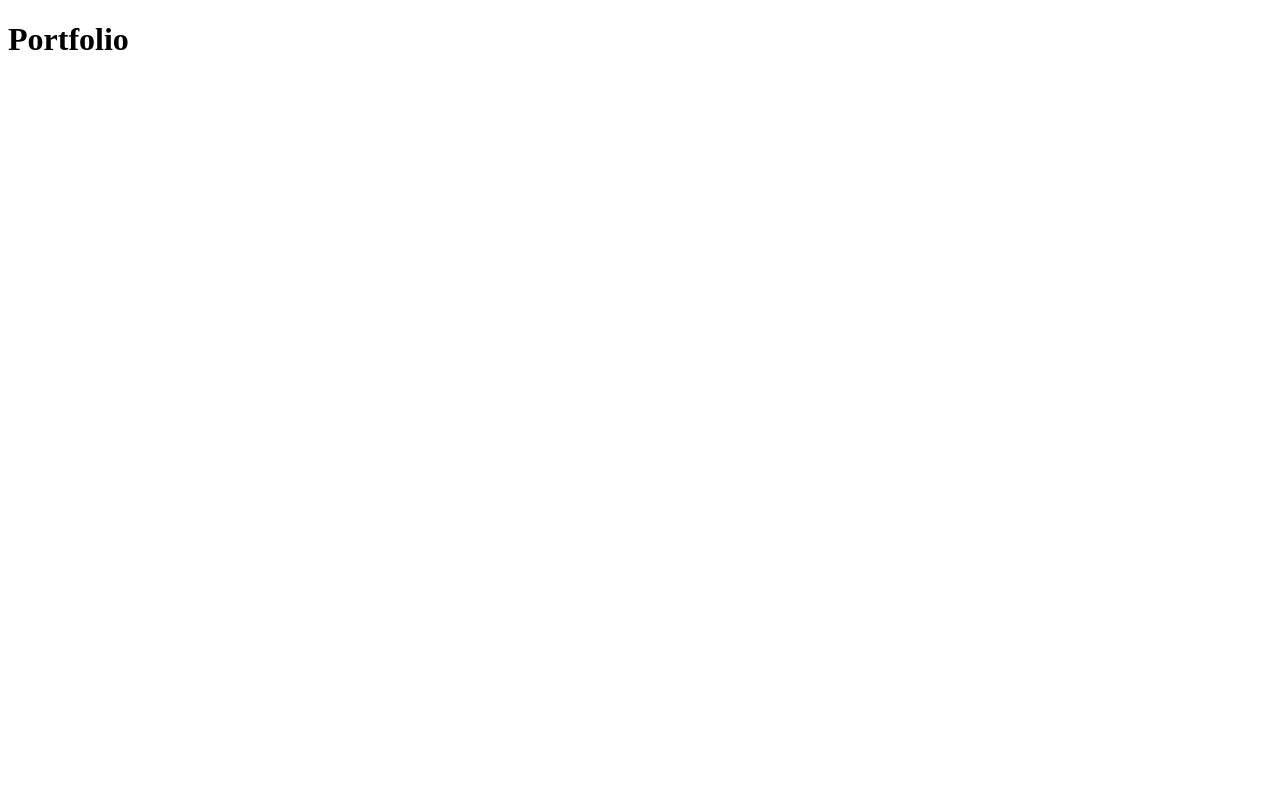
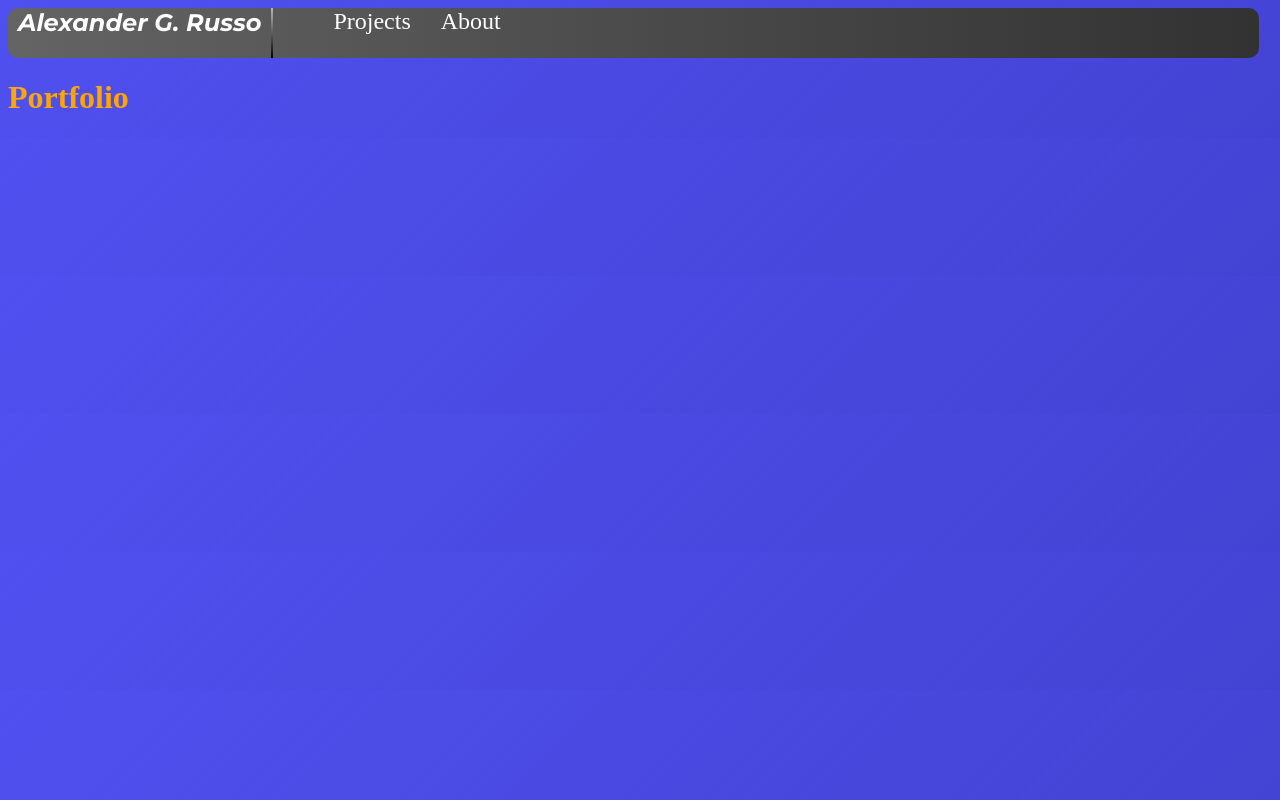
Before and after one commit to AlexanderGRusso/AlexanderGRusso.github.io, a plain HTML site: page index.html in a window 1280 px wide. Drawn offline with Linux system fonts and the light colour scheme.

Commit message:
Initial Portfolio

```diff
--- /dev/null
+++ b/index.css
@@ -0,0 +1,67 @@
+nav {
+	width: 99%;
+	height: 50px;
+	background: linear-gradient(90deg, rgba(100, 100, 100, 1), rgba(50, 50, 50, 1));
+	border-radius: 10px;
+}
+
+.vertical-rule {
+	width:  2px;
+	height: 50px;
+	background: linear-gradient(0deg, #000000, #b9b9b9);
+	float: left;
+}
+
+nav div {
+	height: 100%;
+	float: left;
+	justify-content: center;
+	vertical-align: middle;
+}
+
+nav div a {
+	height: 50px;
+	text-align: center;
+	color: white;
+	text-decoration: unset;
+	float: left;
+	padding: 0 10px;
+	font-size: 24px;
+}
+
+nav div a:hover {
+	animation-name: navbar-animation;
+	animation-duration: 0.8s;
+	animation-fill-mode: forwards;
+}
+
+@keyframes navbar-animation {
+	100% {
+		background-color: rgba(150, 150, 150, 1);
+	}
+}
+
+nav ul {
+	list-style-type: none;
+	float: left;
+	margin: auto;
+}
+
+nav ul li {
+	float: left;
+	padding-left: 10px;
+}
+
+body {
+	background: linear-gradient(-45deg, rgba(20, 20, 200, 0.8), rgba(80, 80, 240, 1));
+}
+
+h1 {
+	color: orange;
+}
+
+.portfolio-author-name {
+	font-family: Montserrat;
+	font-weight: bold;
+	font-style: italic;
+}
--- a/index.html
+++ b/index.html
@@ -2,8 +2,22 @@
 <html>
 <head>
 	<title>Alexander G. Russo Portfolio</title>
+	<link href="https://fonts.googleapis.com/css?family=Montserrat:400,700i" rel="stylesheet">
+	<link rel="stylesheet" type="text/css" href="index.css">
 </head>
 <body>
+	<nav>
+		<div class="portfolio-author-name">
+			<a href="#">Alexander G. Russo</a>
+		</div>
+		<div class="vertical-rule">&nbsp;</div>
+		<div class="navbar-links">
+			<ul>
+				<li><a href="#">Projects</a></li>
+				<li><a href="#">About</a></li>
+			</ul>
+		</div>
+	</nav>
 	<h1>Portfolio</h1>
 </body>
 </html>
```
